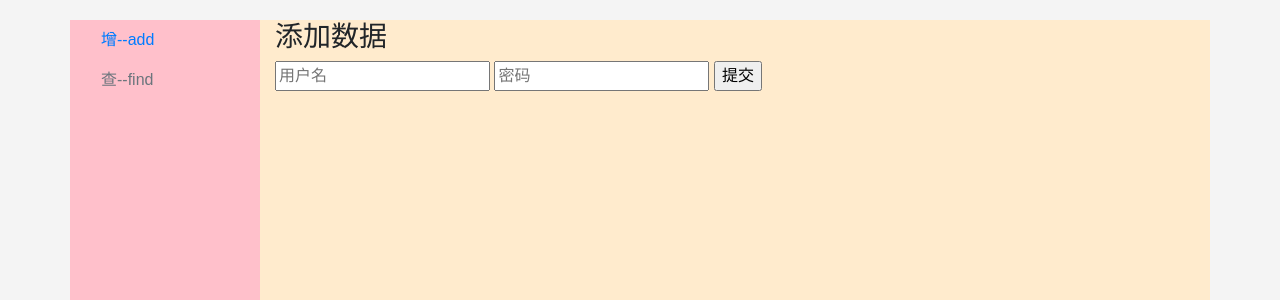
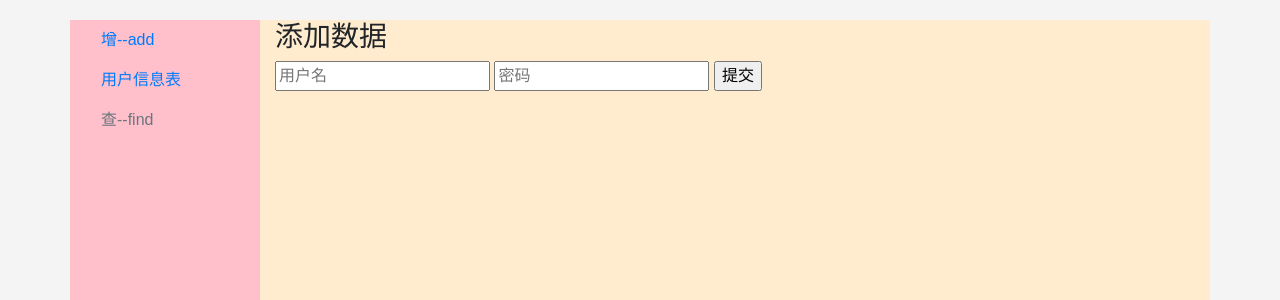
Before and after one commit to xiejunliang2021/Dj_Blog, a Django app: page /blog/add/ in a window 1280 px wide. Shown: the part 118-418 px from the top of the page. Run offline with Django 4.2, Linux system fonts and the light colour scheme; some libraries are stand-ins or nearby versions.

Commit message:
在测试页面中的二级导航中添加了用户信息表的菜单

```diff
--- a/templates/test_blog.html
+++ b/templates/test_blog.html
@@ -5,6 +5,9 @@
     <ul class="nav flex-column">
           <li class="nav-item">
             <a class="nav-link active" href="{% url 'blog:django_add' %}">增--add</a>
+          </li>
+          <li class="nav-item">
+            <a class="nav-link active" href="{% url 'blog:user_info' %}">用户信息表</a>
           </li>
           <li class="nav-item">
             <a class="nav-link disabled">查--find</a>
```
